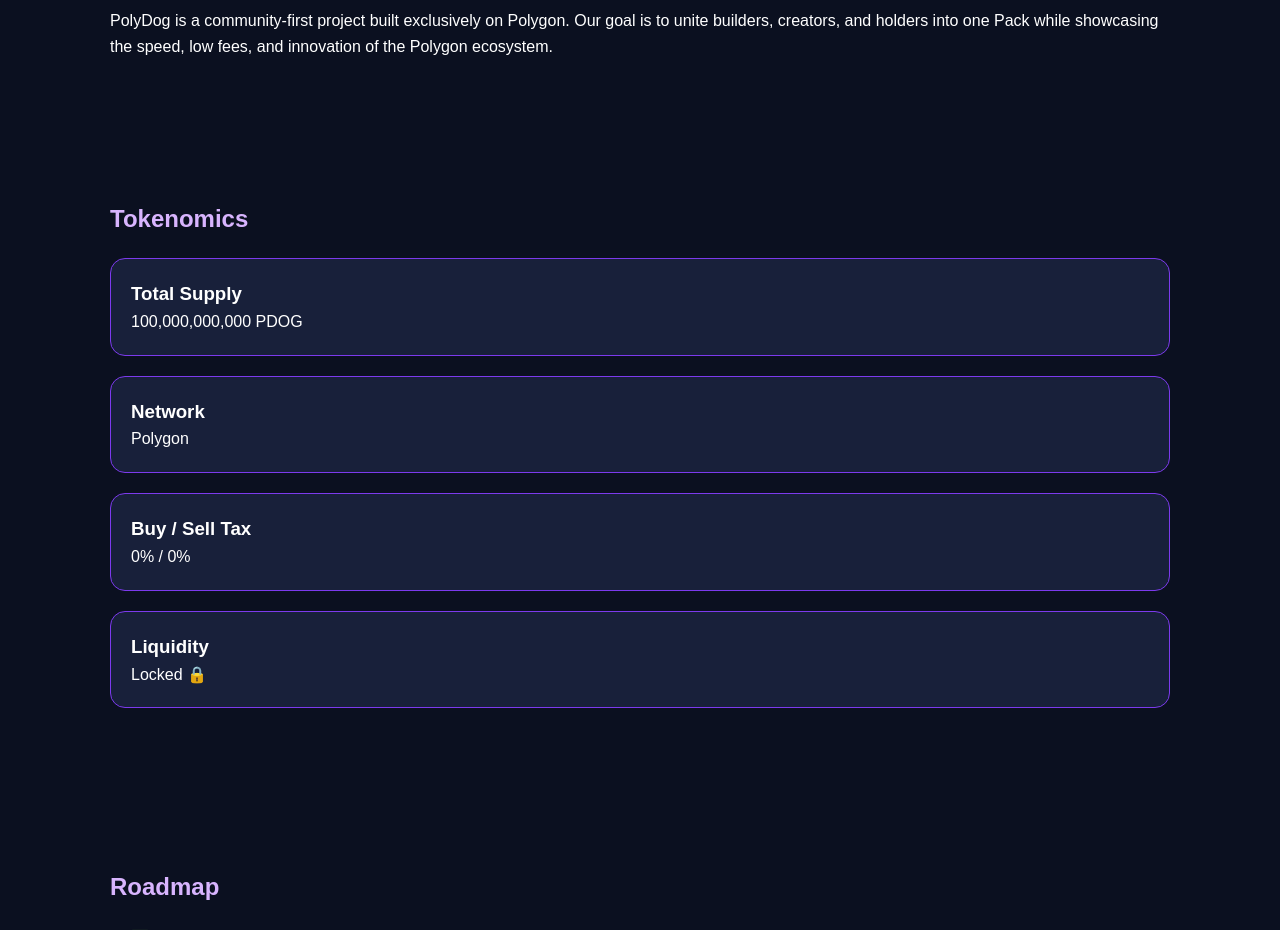
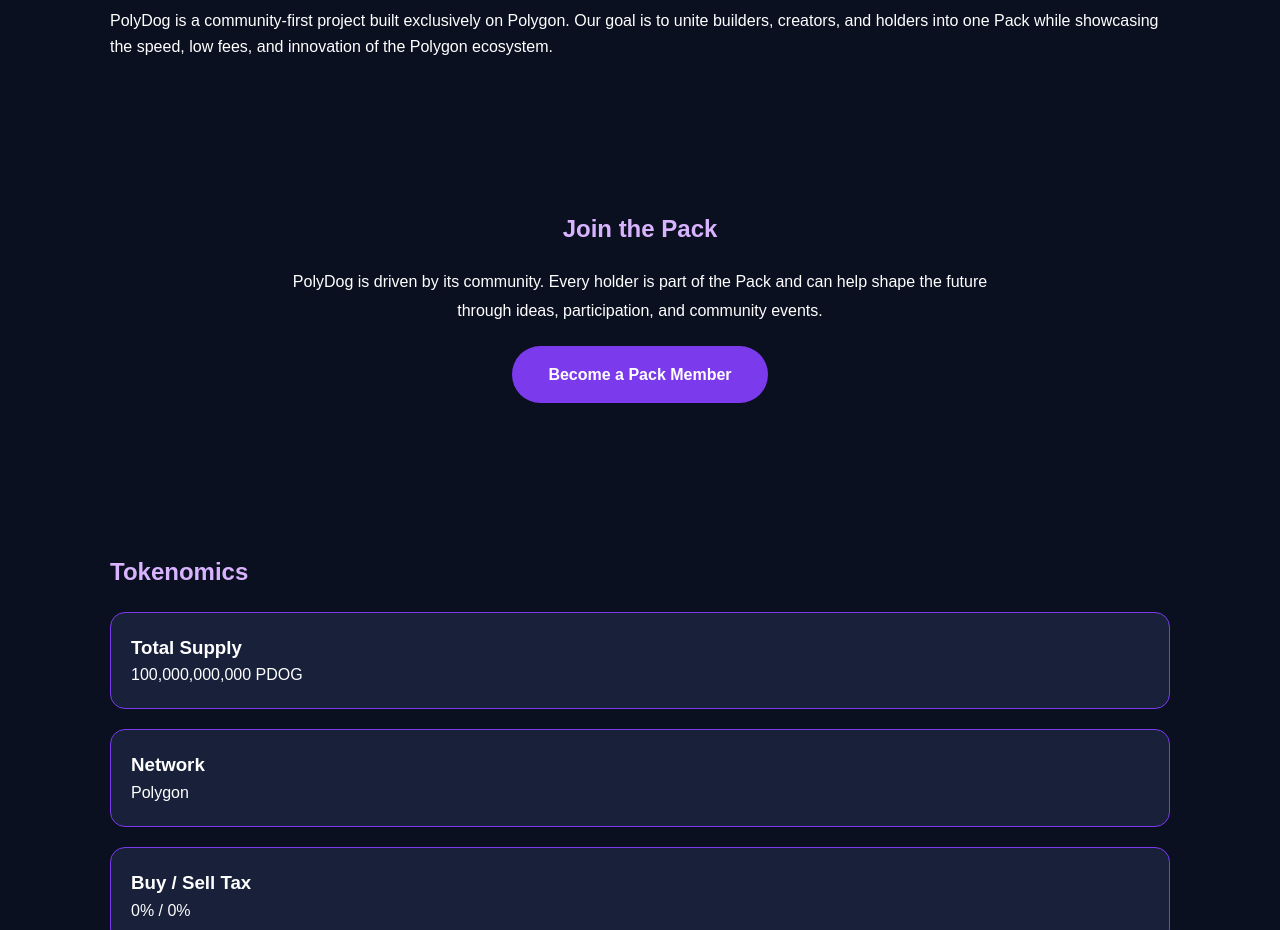
Before and after one commit to jamalfishburn44-creator/polydog-website, a plain HTML site: page index.html in a window 1280 px wide. Shown: the part 920-1850 px from the top of the page. Drawn offline with Linux system fonts and the light colour scheme.

Commit message:
Update index.html

```diff
--- a/index.html
+++ b/index.html
@@ -83,7 +83,19 @@ Our goal is to unite builders, creators, and holders into one Pack while showcas
 </p>
 
 </section>
+<section id="community">
 
+<h2>Join the Pack</h2>
+
+<p>
+PolyDog is driven by its community. Every holder is part of the Pack and can help shape the future through ideas, participation, and community events.
+</p>
+
+<a href="#" class="button">
+Become a Pack Member
+</a>
+
+</section>
 <section id="tokenomics">
 
 <h2>Tokenomics</h2>
```
